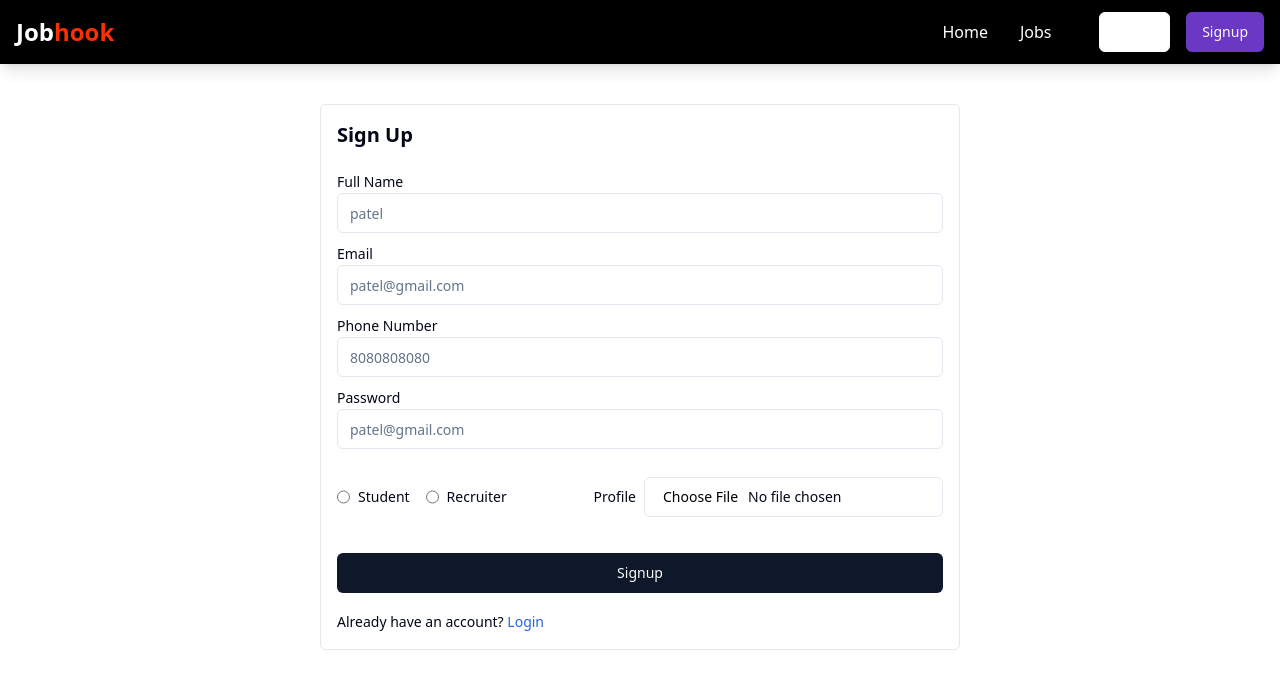
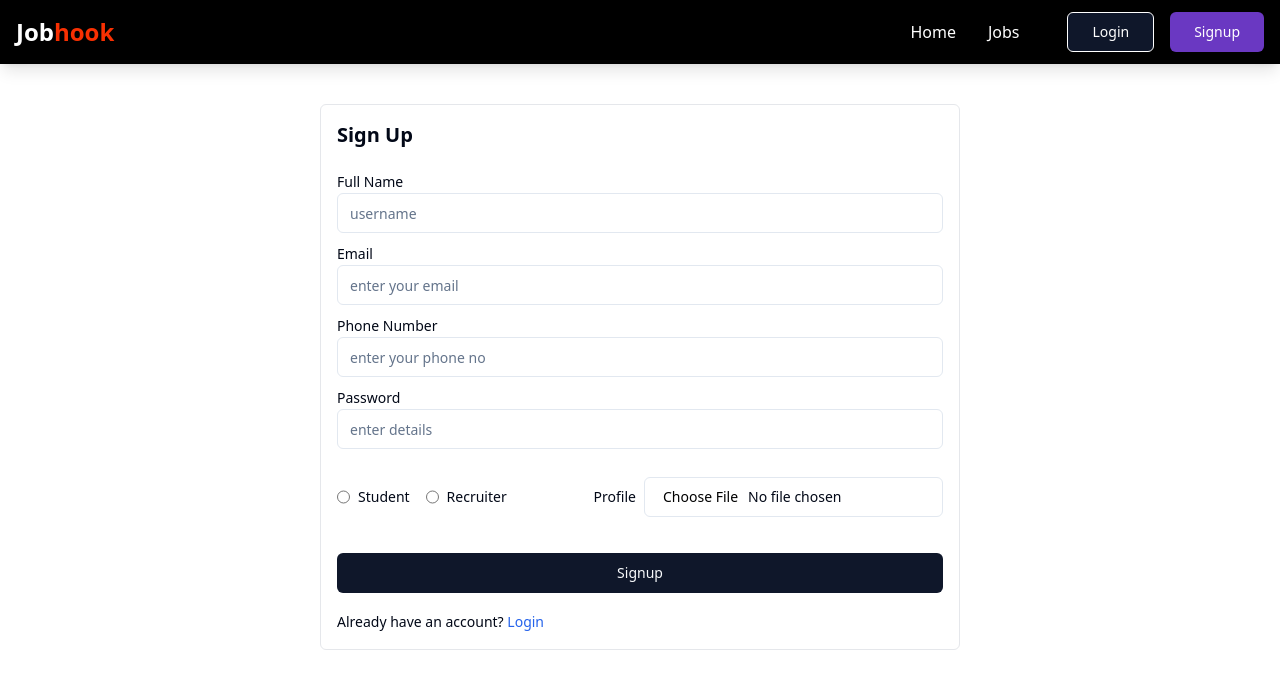
Before and after one commit to Saran-067/job-portal, a React (Vite) app in the folder frontend/: page /signup in a window 1280 px wide. Shown: the top 688 px of the page. Built offline with nearby package versions, Linux system fonts and the light colour scheme.

Commit message:
deployment

```diff
--- a/frontend/src/components/Job.jsx
+++ b/frontend/src/components/Job.jsx
@@ -18,10 +18,7 @@ const Job = ({job}) => {
 
     return (
         <div className='p-5 rounded-md shadow-xl bg-white border border-gray-100'>
-            <div className='flex items-center justify-between'>
-                <p className='text-sm text-gray-500'>{daysAgoFunction(job?.createdAt) === 0 ? "Today" : `${daysAgoFunction(job?.createdAt)} days ago`}</p>
-                <Button variant="outline" className="rounded-full" size="icon"><Bookmark /></Button>
-            </div>
+
 
             <div className='flex items-center gap-2 my-2'>
                 <Button className="p-6" variant="outline" size="icon">
--- a/frontend/src/components/JobDescription.jsx
+++ b/frontend/src/components/JobDescription.jsx
@@ -1,16 +1,18 @@
-import React, { useEffect, useState } from 'react'
-import { Badge } from './ui/badge'
-import { Button } from './ui/button'
+import React, { useEffect, useState } from 'react';
+import { Badge } from './ui/badge';
+import { Button } from './ui/button';
 import { useParams } from 'react-router-dom';
 import axios from 'axios';
 import { APPLICATION_API_END_POINT, JOB_API_END_POINT } from '@/utils/constant';
 import { setSingleJob } from '@/redux/jobSlice';
 import { useDispatch, useSelector } from 'react-redux';
 import { toast } from 'sonner';
+import { useNavigate } from 'react-router-dom';
 
 const JobDescription = () => {
-    const {singleJob} = useSelector(store => store.job);
-    const {user} = useSelector(store=>store.auth);
+    const navigate = useNavigate();
+    const { singleJob } = useSelector(store => store.job);
+    const { user } = useSelector(store => store.auth);
     const isIntiallyApplied = singleJob?.applications?.some(application => application.applicant === user?._id) || false;
     const [isApplied, setIsApplied] = useState(isIntiallyApplied);
 
@@ -20,14 +22,13 @@ const JobDescription = () => {
 
     const applyJobHandler = async () => {
         try {
-            const res = await axios.get(`${APPLICATION_API_END_POINT}/apply/${jobId}`, {withCredentials:true});
+            const res = await axios.get(`${APPLICATION_API_END_POINT}/apply/${jobId}`, { withCredentials: true });
 
-            if(res.data.success){
+            if (res.data.success) {
                 setIsApplied(true); // Update the local state
-                const updatedSingleJob = {...singleJob, applications:[...singleJob.applications,{applicant:user?._id}]}
+                const updatedSingleJob = { ...singleJob, applications: [...singleJob.applications, { applicant: user?._id }] }
                 dispatch(setSingleJob(updatedSingleJob)); // helps us to real time UI update
                 toast.success(res.data.message);
-
             }
         } catch (error) {
             console.log(error);
@@ -35,26 +36,26 @@ const JobDescription = () => {
         }
     }
 
-    useEffect(()=>{
+    useEffect(() => {
         const fetchSingleJob = async () => {
             try {
-                const res = await axios.get(`${JOB_API_END_POINT}/get/${jobId}`,{withCredentials:true});
-                if(res.data.success){
+                const res = await axios.get(`${JOB_API_END_POINT}/get/${jobId}`, { withCredentials: true });
+                if (res.data.success) {
                     dispatch(setSingleJob(res.data.job));
-                    setIsApplied(res.data.job.applications.some(application=>application.applicant === user?._id)) // Ensure the state is in sync with fetched data
+                    setIsApplied(res.data.job.applications.some(application => application.applicant === user?._id)) // Ensure the state is in sync with fetched data
                 }
             } catch (error) {
                 console.log(error);
             }
         }
         fetchSingleJob();
-    },[jobId,dispatch, user?._id]);
+    }, [jobId, dispatch, user?._id]);
 
     return (
-        <div className='max-w-7xl mx-auto my-10'>
+        <div className='max-w-7xl mx-auto my-10 px-4'>
             <div className='flex items-center justify-between'>
                 <div>
-                    <h1 className='font-bold text-xl'>{singleJob?.title}</h1>
+                    <h1 className='font-bold text-2xl'>{singleJob?.title}</h1>
                     <div className='flex items-center gap-2 mt-4'>
                         <Badge className={'text-blue-700 font-bold'} variant="ghost">{singleJob?.postion} Positions</Badge>
                         <Badge className={'text-[#F83002] font-bold'} variant="ghost">{singleJob?.jobType}</Badge>
@@ -62,14 +63,14 @@ const JobDescription = () => {
                     </div>
                 </div>
                 <Button
-                onClick={isApplied ? null : applyJobHandler}
+                    onClick={isApplied ? null : applyJobHandler}
                     disabled={isApplied}
                     className={`rounded-lg ${isApplied ? 'bg-gray-600 cursor-not-allowed' : 'bg-[#7209b7] hover:bg-[#5f32ad]'}`}>
                     {isApplied ? 'Already Applied' : 'Apply Now'}
                 </Button>
             </div>
-            <h1 className='border-b-2 border-b-gray-300 font-medium py-4'>Job Description</h1>
-            <div className='my-4'>
+            <h1 className='border-b-2 border-b-gray-300 font-medium py-4 mt-6'>Job Description</h1>
+            <div className='my-6 space-y-4'>
                 <h1 className='font-bold my-1'>Role: <span className='pl-4 font-normal text-gray-800'>{singleJob?.title}</span></h1>
                 <h1 className='font-bold my-1'>Location: <span className='pl-4 font-normal text-gray-800'>{singleJob?.location}</span></h1>
                 <h1 className='font-bold my-1'>Description: <span className='pl-4 font-normal text-gray-800'>{singleJob?.description}</span></h1>
@@ -82,4 +83,4 @@ const JobDescription = () => {
     )
 }
 
-export default JobDescription
+export default JobDescription;
--- a/frontend/src/components/auth/Login.jsx
+++ b/frontend/src/components/auth/Login.jsx
@@ -66,7 +66,7 @@ const Login = () => {
                             value={input.email}
                             name="email"
                             onChange={changeEventHandler}
-                            placeholder="patel@gmail.com"
+                            placeholder="enter your email"
                         />
                     </div>
 
@@ -77,7 +77,7 @@ const Login = () => {
                             value={input.password}
                             name="password"
                             onChange={changeEventHandler}
-                            placeholder="patel@gmail.com"
+                            placeholder="enter your password"
                         />
                     </div>
                     <div className='flex items-center justify-between'>
--- a/frontend/src/components/auth/Signup.jsx
+++ b/frontend/src/components/auth/Signup.jsx
@@ -80,7 +80,7 @@ const Signup = () => {
                             value={input.fullname}
                             name="fullname"
                             onChange={changeEventHandler}
-                            placeholder="patel"
+                            placeholder="username"
                         />
                     </div>
                     <div className='my-2'>
@@ -90,7 +90,7 @@ const Signup = () => {
                             value={input.email}
                             name="email"
                             onChange={changeEventHandler}
-                            placeholder="patel@gmail.com"
+                            placeholder="enter your email"
                         />
                     </div>
                     <div className='my-2'>
@@ -100,7 +100,7 @@ const Signup = () => {
                             value={input.phoneNumber}
                             name="phoneNumber"
                             onChange={changeEventHandler}
-                            placeholder="8080808080"
+                            placeholder="enter your phone no"
                         />
                     </div>
                     <div className='my-2'>
@@ -110,7 +110,7 @@ const Signup = () => {
                             value={input.password}
                             name="password"
                             onChange={changeEventHandler}
-                            placeholder="patel@gmail.com"
+                            placeholder="enter details"
                         />
                     </div>
                     <div className='flex items-center justify-between'>
--- a/frontend/src/components/shared/Navbar.jsx
+++ b/frontend/src/components/shared/Navbar.jsx
@@ -88,14 +88,13 @@ const Navbar = () => {
                         <div className="flex items-center gap-4">
                         <Link to="/login">
                             <Button
-                                    variant="outline"
-                                    className="text-white border-white hover:bg-[#F83002] hover:border-[#F83002] transition-colors duration-300"
+                                className="text-white border border-white hover:bg-[#F83002] hover:border-[#F83002] hover:text-white transition-colors duration-300 px-6 py-2 rounded-md"
                             >
                                 Login
                             </Button>
                         </Link>
                         <Link to="/signup">
-                                <Button className="bg-[#6A38C2] hover:bg-[#5b30a6] transition-colors duration-300">
+                            <Button className="bg-[#6A38C2] hover:bg-[#5b30a6] text-white px-6 py-2 rounded-md transition-colors duration-300">
                                 Signup
                             </Button>
                         </Link>
--- a/frontend/src/utils/constant.js
+++ b/frontend/src/utils/constant.js
@@ -1,4 +1,4 @@
-export const USER_API_END_POINT="http://localhost:8000/api/v1/user";
-export const JOB_API_END_POINT="http://localhost:8000/api/v1/job";
-export const APPLICATION_API_END_POINT="http://localhost:8000/api/v1/application";
-export const COMPANY_API_END_POINT="http://localhost:8000/api/v1/company";
+export const USER_API_END_POINT="https://job-portal-asyd.onrender.com/api/v1/user";
+export const JOB_API_END_POINT="https://job-portal-asyd.onrender.com/api/v1/job";
+export const APPLICATION_API_END_POINT="https://job-portal-asyd.onrender.com/api/v1/application";
+export const COMPANY_API_END_POINT="https://job-portal-asyd.onrender.com/api/v1/company";
```
Lines whose indentation alone changed are shown as unchanged.
